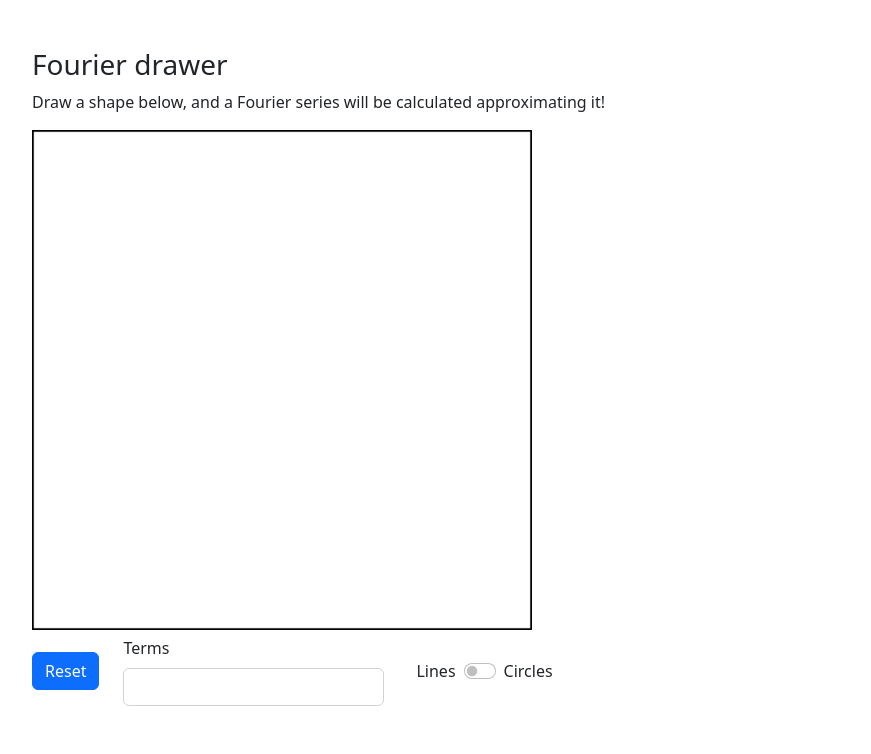
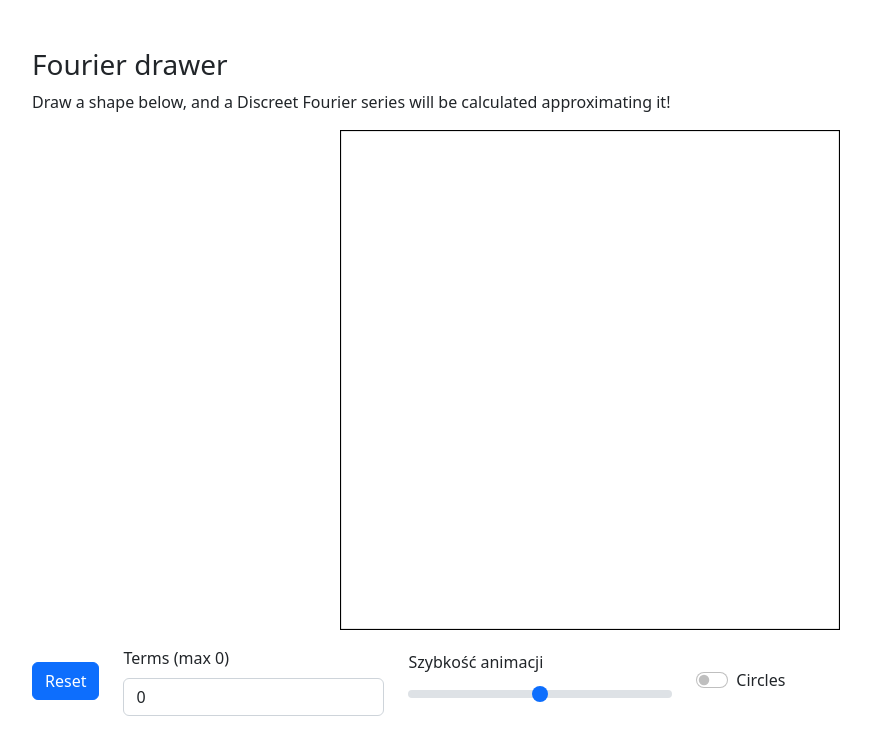
Before and after one commit to lazurastv/Fourier-drawer, an Angular app: page / in a window 1280 px wide. Shown: the top 754 px of the page, without its empty margins (50-921 px from the left). Built offline with nearby package versions, Linux system fonts and the light colour scheme.

Commit message:
Added circles and remaining input handling

```diff
--- a/package.json
+++ b/package.json
@@ -18,7 +18,9 @@
     "@angular/platform-browser": "~13.3.0",
     "@angular/platform-browser-dynamic": "~13.3.0",
     "@angular/router": "~13.3.0",
+    "@types/hammerjs": "^2.0.41",
     "bootstrap": "^5.2.0",
+    "hammerjs": "^2.0.8",
     "rxjs": "~7.5.0",
     "tslib": "^2.3.0",
     "zone.js": "~0.11.4"
--- a/src/app/app.component.html
+++ b/src/app/app.component.html
@@ -1,12 +1,15 @@
 <main>
   <div class="container mt-5">
     <h3>Fourier drawer</h3>
-    <p>Draw a shape below, and a Fourier series will be calculated approximating it!</p>
+    <p>Draw a shape below, and a Discreet Fourier series will be calculated approximating it!</p>
   </div>
   <div class="container mb-5">
     <graph
+      [circles]="circles"
       [terms]="terms"
+      [speed]="speed"
       [(reset)]="reset"
+      (termsChange)="handleTermsChange($event)"
     ></graph>
     <div class="row align-items-center">
       <div class="col-auto">
@@ -19,20 +22,36 @@
         <label
           for="terms"
           class="form-label"
-        >Terms</label>
+        >Terms (max {{maxTerms}})</label>
         <input
           id="terms"
           class="form-control"
-          [(ngModel)]="terms"
+          (ngModelChange)="handleTermsInputChange($event)"
+          [(ngModel)]="termsInput"
         >
       </div>
       <div class="col-auto">
-        <label class="m-2">Lines</label>
+        <label
+          for="speed"
+          class="form-label"
+        >Szybkość animacji</label>
+        <input
+          id="speed"
+          class="form-range"
+          type="range"
+          min="0"
+          max="10"
+          step="0.1"
+          [(ngModel)]="speed"
+        >
+      </div>
+      <div class="col-auto">
         <div class="form-check form-check-inline form-switch">
           <input
             class="form-check-input"
             type="checkbox"
             role="switch"
+            [(ngModel)]="circles"
           >
           <label class="form-check-label">Circles</label>
         </div>
--- a/src/app/app.component.ts
+++ b/src/app/app.component.ts
@@ -8,10 +8,28 @@ import { Component } from '@angular/core';
 export class AppComponent {
 
   reset: boolean = false;
-  terms?: number;
+  circles: boolean = false;
+  terms: number = 0;
+  speed: number = 5;
+
+  termsInput: string = "0";
+  maxTerms: number = 0;
 
   handleReset() {
     this.reset = true;
+    this.terms = 0;
+    this.termsInput = "0";
+    this.maxTerms = 0;
+  }
+
+  handleTermsChange(terms: number) {
+    this.terms = terms;
+    this.maxTerms = terms;
+    this.termsInput = terms.toString();
+  }
+
+  handleTermsInputChange(terms: string) {
+    this.terms = parseInt(terms);
   }
 
 }
--- a/src/app/app.module.ts
+++ b/src/app/app.module.ts
@@ -1,6 +1,7 @@
 import { NgModule } from '@angular/core';
 import { FormsModule } from '@angular/forms';
-import { BrowserModule } from '@angular/platform-browser';
+import { BrowserModule, HammerModule } from '@angular/platform-browser';
+import "hammerjs";
 
 import { AppComponent } from './app.component';
 import { GraphComponent } from './graph/graph.component';
@@ -12,7 +13,8 @@ import { GraphComponent } from './graph/graph.component';
   ],
   imports: [
     BrowserModule,
-    FormsModule
+    FormsModule,
+    HammerModule
   ],
   providers: [],
   bootstrap: [AppComponent]
--- a/src/app/graph/ft/complex-number.ts
+++ b/src/app/graph/ft/complex-number.ts
@@ -13,6 +13,10 @@ export default class ComplexNumber {
         return new ComplexNumber(re, im);
     }
 
+    subtract(cn: ComplexNumber) {
+        return this.add(cn.multiply(new ComplexNumber(-1, 0)));
+    }
+
     divide(scalar: number) {
         let re = this.re / scalar;
         let im = this.im / scalar;
@@ -25,6 +29,10 @@ export default class ComplexNumber {
         return new ComplexNumber(re, im);
     }
 
+    magnitude() {
+        return Math.sqrt(this.re * this.re + this.im * this.im);
+    }
+
     equals(cn: ComplexNumber) {
         return this.re === cn.re && this.im === cn.im;
     }
--- a/src/app/graph/graph-operations.ts
+++ b/src/app/graph/graph-operations.ts
@@ -3,7 +3,6 @@ import ComplexNumber from "./ft/complex-number";
 export class GraphOperations {
     canvas: HTMLCanvasElement;
     colors: string[] = ['blue', 'red', 'green'];
-    anglesPerSecond = 2 * Math.PI / 15;
 
     constructor(canvas: HTMLCanvasElement) {
         this.canvas = canvas;
@@ -14,8 +13,14 @@ export class GraphOperations {
 
     defaultStyle() {
         const context = this.context;
-        context.lineWidth = 3;
+        context.lineWidth = 2;
         context.strokeStyle = "black";
+    }
+
+    backgroundStyle() {
+        const context = this.context;
+        context.lineWidth = 2;
+        context.strokeStyle = "gray";
     }
 
     additionsStyle() {
@@ -29,39 +34,30 @@ export class GraphOperations {
         context.strokeRect(0, 0, this.width, this.height);
     }
 
-    drawCircle(x: number, y: number, r: number, time: number): void {
-        const context = this.context;
-        const angle = time * this.anglesPerSecond;
-        this.defaultStyle()
-
-        context.beginPath();
-        context.moveTo(x, y);
-        context.arc(x, y, r, angle, angle + 2 * Math.PI);
-        context.stroke();
-        context.closePath();
-    }
-
-    drawPoints(points: ComplexNumber[]) {
+    drawPoints(points: ComplexNumber[], asBackground: boolean = false) {
         this.defaultStyle();
-        this.drawLines(points);
-        // close!
+        if (asBackground) this.backgroundStyle();
+        this.drawShapes(points);
     }
 
     drawRadii(centers: ComplexNumber[]) {
         this.additionsStyle();
-        this.drawLines(centers, true);
+        this.drawShapes(centers, true);
     }
 
-    drawLines(points: ComplexNumber[], colorize: boolean = false) {
+    drawCircles(centers: ComplexNumber[]) {
+        this.additionsStyle();
+        this.drawShapes(centers, true, true);
+    }
+
+    drawShapes(points: ComplexNumber[], colorize: boolean = false, circles: boolean = false) {
         if (points.length < 2) return;
 
-        let startPoint: ComplexNumber | undefined;
         let prevPoint: ComplexNumber | undefined;
         let curPoint: ComplexNumber | undefined;
         let index = 0;
         for (const point of points) {
             if (!curPoint) {
-                startPoint = point;
                 curPoint = point;
                 continue;
             }
@@ -71,8 +67,20 @@ export class GraphOperations {
                 this.context.strokeStyle = this.colors[index++];
                 index %= this.colors.length;
             }
+            if (circles) {
+                this.drawCircle(prevPoint.re, prevPoint.im, curPoint.subtract(prevPoint).magnitude());
+                continue;
+            }
             this.drawLine(prevPoint, curPoint);
         }
+    }
+
+    drawCircle(x: number, y: number, r: number): void {
+        const context = this.context;
+        context.beginPath();
+        context.arc(x + this.width / 2, y + this.height / 2, r, 0, 2 * Math.PI);
+        context.stroke();
+        context.closePath();
     }
 
     drawLine(prevPos?: ComplexNumber, curPos?: ComplexNumber) {
--- a/src/app/graph/graph.component.html
+++ b/src/app/graph/graph.component.html
@@ -1,4 +1,4 @@
-<main>
+<main class="d-flex justify-content-center mb-3">
     <canvas
         #canvas
         width="500"
@@ -7,5 +7,7 @@
         (mouseleave)="handleMouseLeave()"
         (mousemove)="handleMouseMove($event)"
         (mousedown)="handleMouseDown($event)"
+        (pan)="logPan($event)"
+        (touchstart)="logTouchstart($event)"
     ></canvas>
 </main>
--- a/src/app/graph/graph.component.ts
+++ b/src/app/graph/graph.component.ts
@@ -13,14 +13,16 @@ export class GraphComponent implements OnChanges, AfterViewInit {
   @Input()
   reset: boolean = false;
   @Input()
-  terms?: number;
+  terms: number = 0;
   @Input()
   circles: boolean = false;
   @Input()
-  period: number = 1;
+  speed: number = 5;
 
   @Output()
   resetChange = new EventEmitter<boolean>();
+  @Output()
+  termsChange = new EventEmitter<number>();
 
   @ViewChild('canvas')
   canvas: ElementRef<HTMLCanvasElement> = {} as ElementRef;
@@ -28,6 +30,7 @@ export class GraphComponent implements OnChanges, AfterViewInit {
 
   drawing: boolean = false;
   points: ComplexNumber[] = [];
+  dftPoints: ComplexNumber[] = [];
   drawer: GraphOperations = {} as GraphOperations;
 
   time: number = 0;
@@ -43,6 +46,10 @@ export class GraphComponent implements OnChanges, AfterViewInit {
     if (prevReset === false && this.reset === true) {
       this.handleReset();
     }
+    const termsChange = changes['terms'];
+    if (termsChange?.firstChange === false) {
+      this.dftPoints = [];
+    }
   }
 
   handleMouseMove(event: MouseEvent) {
@@ -52,6 +59,7 @@ export class GraphComponent implements OnChanges, AfterViewInit {
   }
 
   handleMouseDown(event: MouseEvent) {
+    this.handleReset();
     this.resetChange.emit(false);
     this.addPoint(event);
     this.drawer.drawPoints(this.points);
@@ -67,48 +75,59 @@ export class GraphComponent implements OnChanges, AfterViewInit {
   }
 
   handleMouseUp() {
-    const dftCoeffs = dft(this.points);
-    this.animate(dftCoeffs);
-    this.disableDrawing();
+    this.drawing = false;
+    this.termsChange.emit(this.points.length);
+    this.animate(dft(this.points));
   }
 
   handleMouseLeave() {
-    this.disableDrawing();
+    this.drawing = false;
   }
 
-  disableDrawing() {
-    this.drawing = false;
+  logPan(e: HammerInput) {
+    console.log("PAN");
+    console.log(e.center.x, e.center.y);
+  }
+
+  logTouchstart(e: TouchEvent) {
+    console.log("Touch");
+    console.log(e);
   }
 
   handleReset() {
     this.points = [];
-    this.drawer.reset();
+    this.dftPoints = [];
   }
 
   increaseTime(): void {
     if (!this.prevTime) this.prevTime = Date.now();
+    if (this.speed === 0) {
+      this.prevTime = undefined;
+      return;
+    }
     const delta = Date.now() - this.prevTime;
-    const msPerPoint = 5000 * this.period / this.points.length;
-    const increase = Math.floor(delta / msPerPoint);
-    if (increase < 1) return;
+    const msPerPoint = 100 / this.speed;
+    if (delta < msPerPoint) return;
 
     this.prevTime = Date.now();
-    this.time += increase;
+    this.time += 1;
     this.time %= this.points.length;
   }
 
   animate(dftCoeffs: ComplexNumber[]) {
     this.drawer.reset();
-    this.drawer.drawPoints(this.points);
-    if (this.terms?.toString() === "") this.terms = undefined;
-    this.drawer.drawRadii(idft(dftCoeffs.slice(0, this.terms), this.time));
+    if (this.drawing || this.points.length === 0) return;
+
+    this.drawer.drawPoints(this.points, true);
+    const idftCoeffs = idft(dftCoeffs, this.time).slice(0, this.terms + 1);
+    this.drawer.drawRadii(idftCoeffs);
+
+    if (this.circles) this.drawer.drawCircles(idftCoeffs);
+
+    this.dftPoints[this.time] = idftCoeffs.pop()!;
+    this.drawer.drawPoints(this.dftPoints);
+
     this.increaseTime();
-
-    if (this.reset) {
-      this.handleReset();
-      return;
-    }
-
     window.requestAnimationFrame(() => this.animate(dftCoeffs));
   }
 
```
Also changed, not shown: 1 other file (tests, documents, lock files or other folders).
